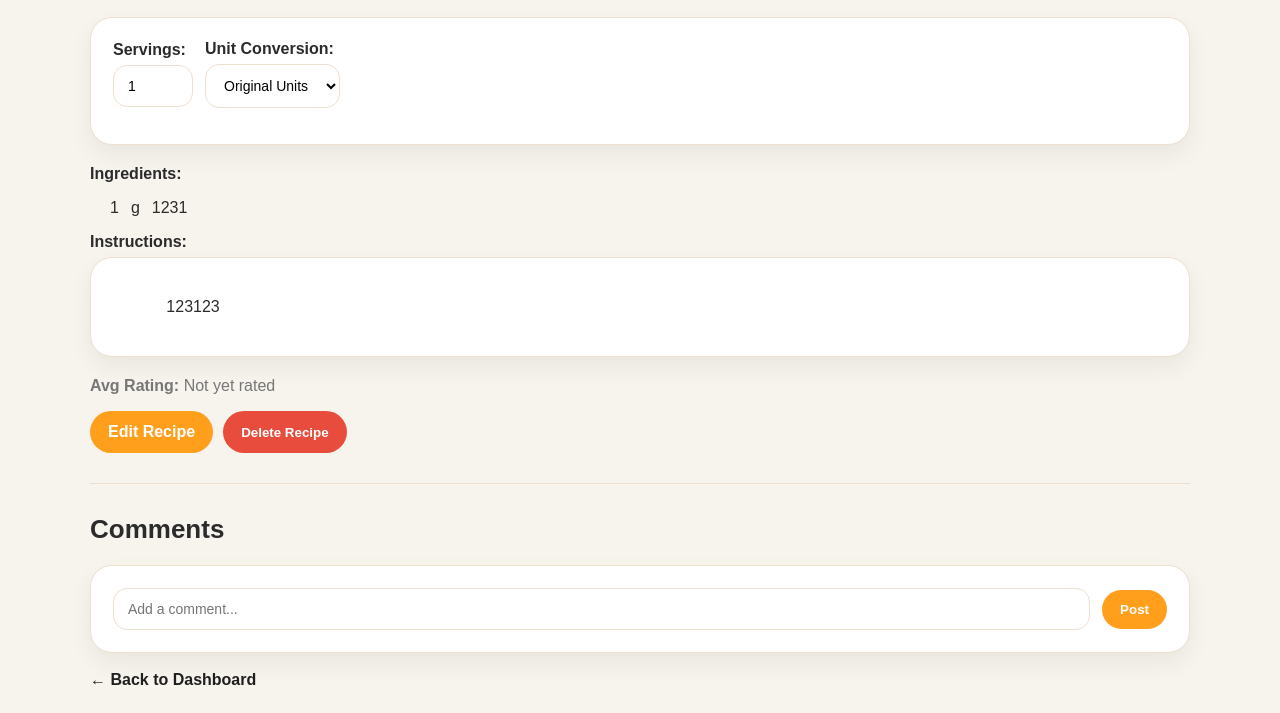
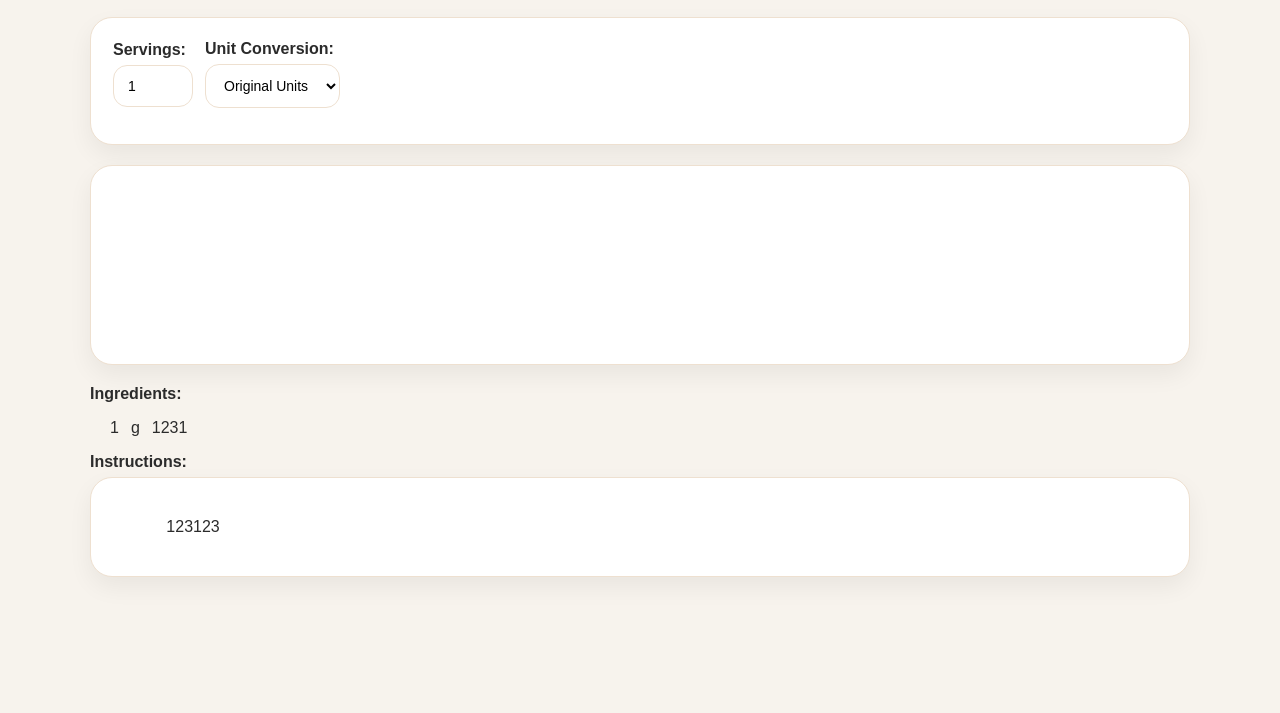
Before and after one commit to Javan27/CSC330-RecipeHub, a Flask app: page /recipe/1 in a window 1280 px wide. Shown: the part 465-1178 px from the top of the page. After the commit the page ends 1042 px from the top, so only its background shows below. Run offline with Flask 3, Linux system fonts and the light colour scheme; a user stored in the database is signed in; data comes from the database, SQL or seed files in the repository; data that the repository does not hold is empty.

Commit message:
Update recipe_detail.html
Refactor ingredient display and chart logic for clarity and functionality.

```diff
--- a/templates/recipe_detail.html
+++ b/templates/recipe_detail.html
@@ -70,7 +70,6 @@
         </div>
         {% endif %}
 
-        <!-- ✅ PIE CHART -->
         <div class="card" style="margin-bottom: 20px;">
             <canvas id="macroChart" style="width: 150px; height: 150px;"></canvas>
         </div>
@@ -78,15 +77,14 @@
         <p class="section-label"><strong>Ingredients:</strong></p>
         <ul class="ingredient-list">
             {% for ing in recipe.ingredients %}
-                <li class="ingredient-row" data-base-unit="{{ ing.unit }}">
-                    <span class="qty scaled-value" data-original-qty="{{ ing.quantity }}">{{ ing.quantity }}</span>
+                <li class="ingredient-row"
+                    data-base-qty="{{ ing.quantity }}"
+                    data-base-unit="{{ ing.unit }}">
+                    <span class="qty">{{ ing.quantity }}</span>
                     <span class="unit">{{ ing.unit }}</span>
                     <span class="ingredient-name">{{ ing.name }}</span>
                 </li>
             {% endfor %}
-            {% if not recipe.ingredients %}
-                <li class="empty-state">No ingredients listed.</li>
-            {% endif %}
         </ul>
 
         <p class="section-label"><strong>Instructions:</strong></p>
@@ -94,83 +92,21 @@
             {{ recipe.instructions if recipe.instructions else "No instructions provided." }}
         </div>
 
-        <p class="recipe-meta">
-            <strong>Avg Rating:</strong>
-            <span class="rating">
-                {% if avg_rating == "Not yet rated" %}
-                    {{ avg_rating }}
-                {% else %}
-                    {{ avg_rating }} ⭐
-                {% endif %}
-            </span>
-        </p>
-
-        <div class="action-buttons" style="display: flex; gap: 10px; margin-bottom: 30px;">
-            {% if is_owner %}
-                <a href="/edit_recipe/{{ recipe.id }}" class="btn btn-primary" style="text-decoration: none;">Edit Recipe</a>
-                <button class="btn btn-danger" onclick="deleteRecipe()">Delete Recipe</button>
-            {% else %}
-                <button class="btn btn-success" onclick="fork_recipe()">Fork Recipe</button>
-            {% endif %}
-        </div>
-
-        <hr class="divider">
-
-        {% if not is_owner %}
-            <div id="rating-display" class="card" style="margin-bottom: 20px; {% if not user_stars %}display:none;{% endif %}">
-                <p>Your rating: <strong>{{ user_stars }} Stars</strong></p>
-                <button class="btn btn-secondary" onclick="toggleEdit()">Change Rating</button>
-            </div>
-
-            <div id="rating-form" class="card" style="margin-bottom: 20px; {% if user_stars %}display:none;{% endif %}">
-                <h3 class="section-title">Rate this Recipe</h3>
-                <div class="form-row">
-                    <select class="form-select" id="stars-input" style="width: 100px;">
-                        <option value="5">5</option>
-                        <option value="4">4</option>
-                        <option value="3">3</option>
-                        <option value="2">2</option>
-                        <option value="1">1</option>
-                    </select>
-                    <button class="btn btn-primary" onclick="submitRating()">Submit</button>
-                </div>
-            </div>
-        {% endif %}
-
-        <h3 class="section-title">Comments</h3>
-        <div id="comments" class="comments-container">
-            {% for c in recipe.comments %}
-                <div class="comment" style="margin-bottom: 10px;">
-                    <strong class="comment-user">{{ c.username }}:</strong>
-                    <span class="comment-text">{{ c.text }}</span>
-                </div>
-            {% endfor %}
-        </div>
-
-        <div class="comment-input-row form-row card" style="margin-top: 20px;">
-            <input class="form-input" type="text" id="new-comment" placeholder="Add a comment..." style="flex: 1;">
-            <button class="btn btn-primary" onclick="submitComment()">Post</button>
-        </div>
-
-        <br>
-        <a class="nav-link" href="{{ url_for('index') }}">← Back to Dashboard</a>
-
     </div>
 
     <script src="{{ url_for('static', filename='js/recipe-detail.js') }}"></script>
 
-    <!-- ✅ LIVE MACRO PIE CHART -->
+    <!-- ✅ MACRO + UNIT LOGIC -->
     <script>
 document.addEventListener("DOMContentLoaded", function () {
 
-    const proteinBase = Number("{{ recipe.protein or 0 }}");
-    const carbsBase = Number("{{ recipe.carbs or 0 }}");
-    const fatBase = Number("{{ recipe.fat or 0 }}");
+    const servingInput = document.getElementById("serving-size");
+    const unitToggle = document.getElementById("unit-toggle");
 
-    const servingInput = document.getElementById("serving-size");
-    const chartCanvas = document.getElementById("macroChart").closest("div");
+    const rows = document.querySelectorAll(".ingredient-row");
 
-    let chart;
+    const volumeUnits = ["tsp", "tbsp", "cup", "ml"];
+    const weightUnits = ["g", "oz", "lb"];
 
     function getScale() {
         const original = Number(servingInput.dataset.originalServings);
@@ -178,74 +114,46 @@ document.addEventListener("DOMContentLoaded", function () {
         return current / original;
     }
 
-    function getData() {
-        const scale = getScale();
+    // ✅ SAFE UNIT FILTER (NO CROSS CONVERSION)
+    function safeUnit(unit, mode) {
 
-        const protein = proteinBase * scale;
-        const carbs = carbsBase * scale;
-        const fat = fatBase * scale;
+        if (mode === "default") return unit;
 
-        const total = protein + carbs + fat;
+        if (mode === "volume") {
+            return volumeUnits.includes(unit) ? unit : unit;
+        }
 
-        // if no real data
-        if (total === 0) return null;
+        if (mode === "weight") {
+            return weightUnits.includes(unit) ? unit : unit;
+        }
 
-        return [protein, carbs, fat];
+        return unit;
     }
 
-    function createChart() {
-        const data = getData();
+    function updateIngredients() {
 
-        // 🚫 hide entire chart block if no data
-        if (!data) {
-            chartCanvas.style.display = "none";
-            return;
-        }
+        const scale = getScale();
+        const mode = unitToggle.value;
 
-        chartCanvas.style.display = "block";
+        rows.forEach(row => {
 
-        const ctx = document.getElementById("macroChart").getContext("2d");
+            const baseQty = parseFloat(row.dataset.baseQty);
+            const baseUnit = row.dataset.baseUnit;
 
-        if (chart) chart.destroy();
+            if (isNaN(baseQty)) return;
 
-        chart = new Chart(ctx, {
-            type: "pie",
-            data: {
-                labels: ["Protein", "Carbs", "Fat"],
-                datasets: [{
-                    data: data,
-                    backgroundColor: ["red", "yellow", "blue"]
-                }]
-            },
-            options: {
-                responsive: false,
-                maintainAspectRatio: false
-            }
+            const newQty = Math.round(baseQty * scale * 100) / 100;
+
+            row.querySelector(".qty").textContent = newQty;
+            row.querySelector(".unit").textContent = safeUnit(baseUnit, mode);
         });
     }
 
-    function updateChart() {
-        const data = getData();
-
-        if (!data) {
-            chartCanvas.style.display = "none";
-            if (chart) chart.destroy();
-            return;
-        }
-
-        chartCanvas.style.display = "block";
-
-        chart.data.datasets[0].data = data;
-        chart.update();
-    }
-
-    createChart();
-
-    servingInput.addEventListener("input", function () {
-        updateChart();
-    });
+    servingInput.addEventListener("input", updateIngredients);
+    unitToggle.addEventListener("change", updateIngredients);
 
 });
 </script>
+
 </body>
 </html>
```
